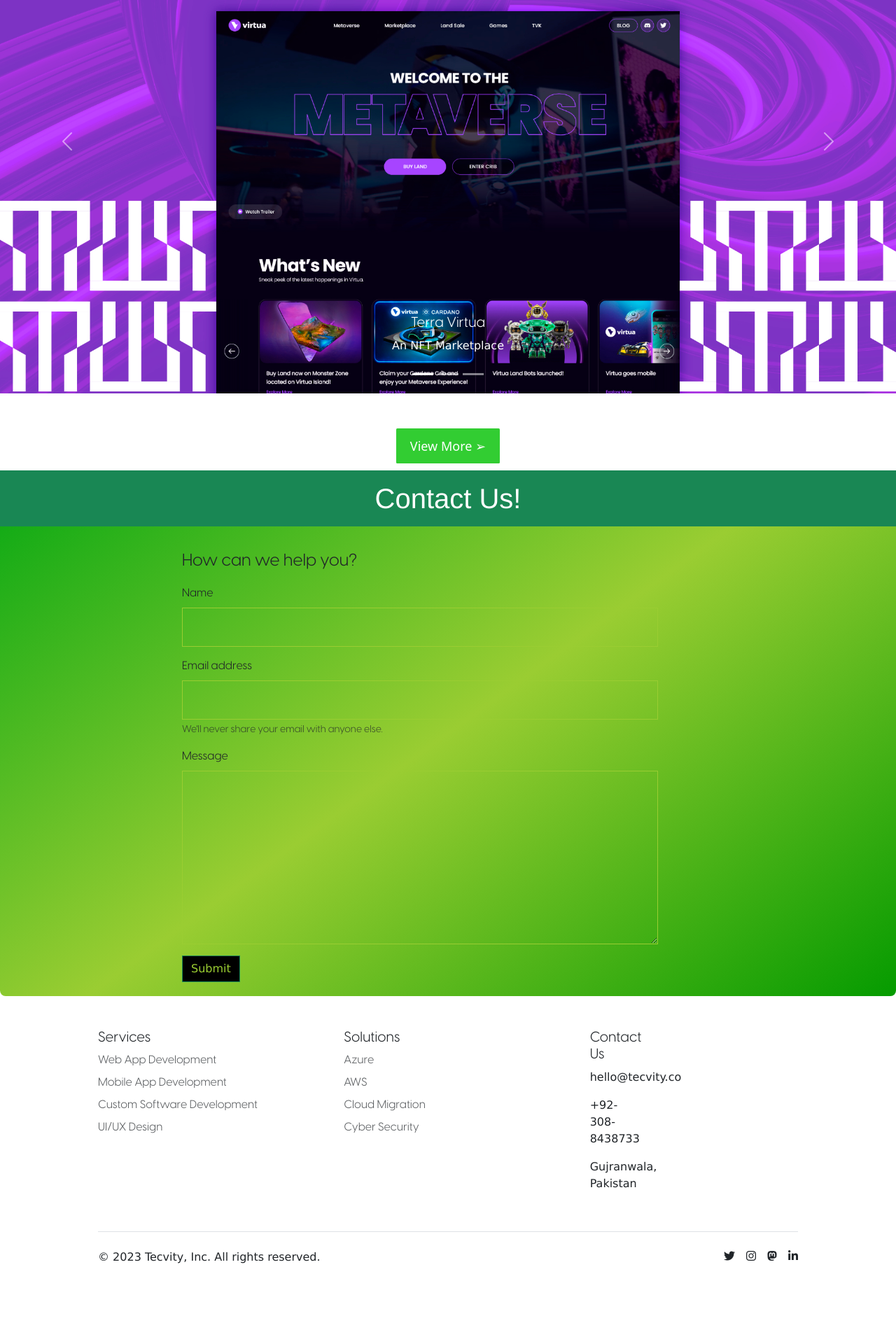
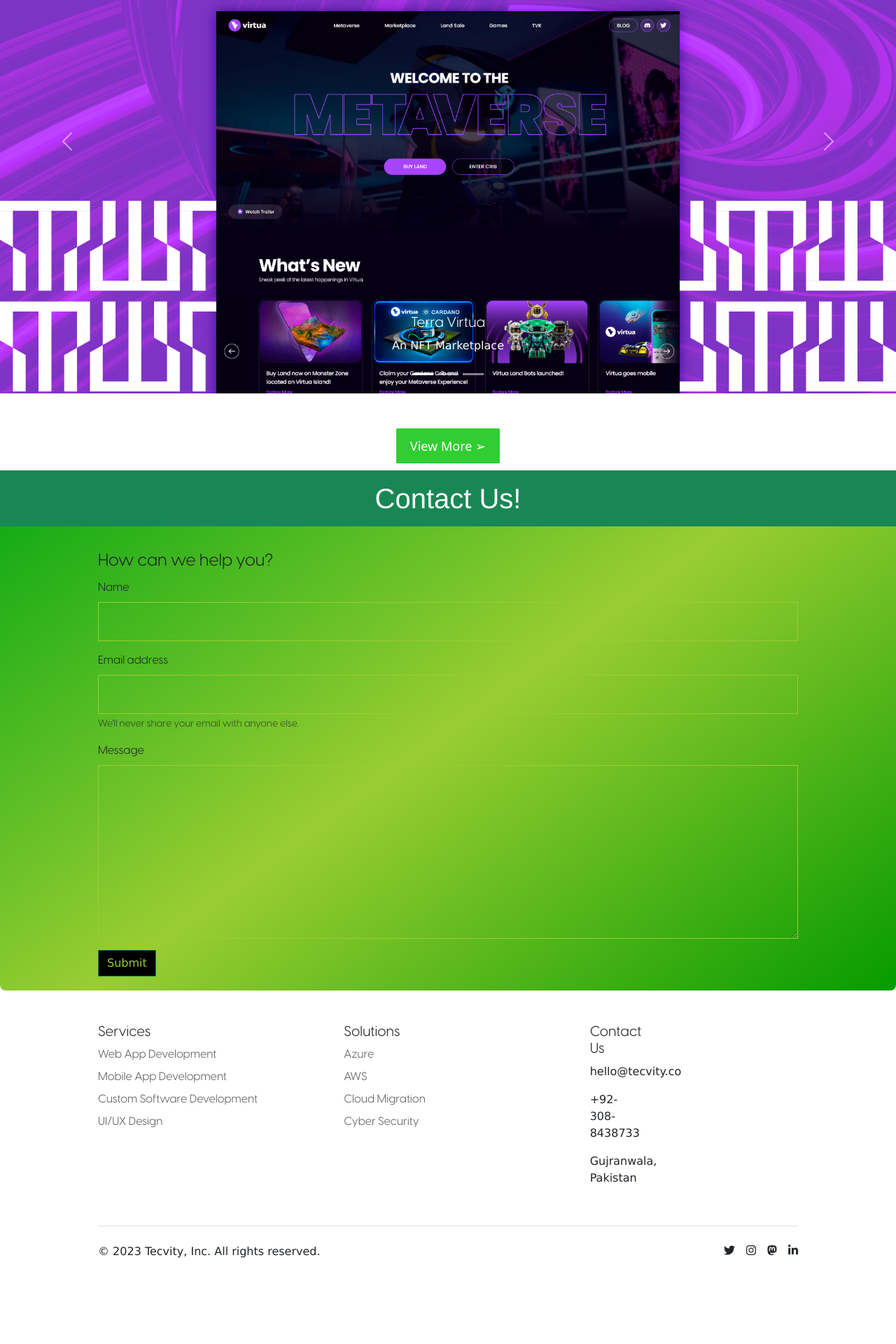
Before and after one commit to Tecvity/tecvity-website, a Jekyll site: the page built from pages/jobs.html, in a window 1280 px wide. Shown: the part 1613-3533 px from the top of the page at 70% size. Built offline with Jekyll 4.4.1, drawn with Linux system fonts in a browser that asks for light colours; nearby versions of some CDN libraries.

Commit message:
fix: contact us form on mobile view

```diff
--- a/_includes/contact-form.html
+++ b/_includes/contact-form.html
@@ -12,15 +12,15 @@
       </div>
     </div>
 
-    <div class="row clearfix">
-      <div class="col-md-6 col-md-offset-3 column">
+    <div class="row ">
+      <div class="column">
         <form
           role="form"
           action="https://docs.google.com/forms/d/e/1FAIpQLSdf58Yu2DqJ8vo5nq6Ag8XToOvJMCOu2uTmGqHcAVMeQebyvA/formResponse?embedded=true"
           method="post"
           class="contact-us-form"
         >
-          <legend class="mb-3">How can we help you?</legend>
+          <legend>How can we help you?</legend>
           <div class="mb-3">
             <label for="Name" class="form-label">Name</label>
             <input
--- a/assets/css/contact-form.css
+++ b/assets/css/contact-form.css
@@ -6,11 +6,7 @@
   margin-bottom: auto;
   border-radius: 8px;
 }
-.contact-us-form {
-  width: 680px;
-  margin-left: 120px;
-  margin-right: auto;
-}
+
 #contact-heading{
   margin-top: 10px;
 }
```
Also changed, not shown: 1 other file.
